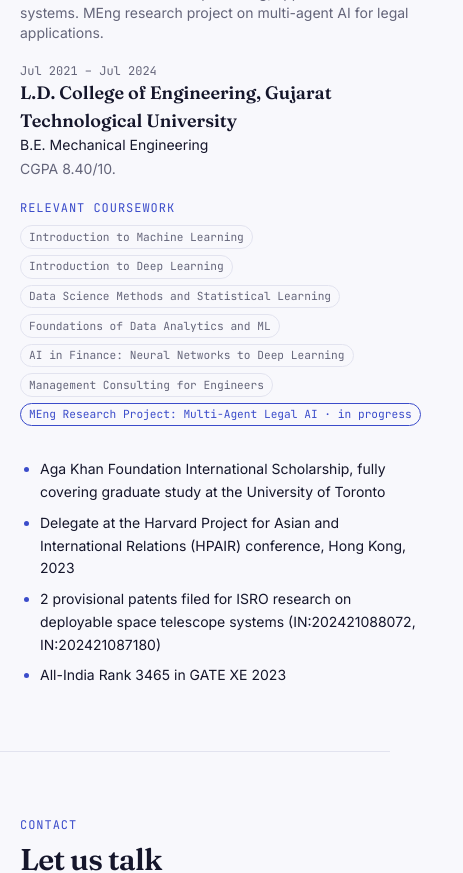
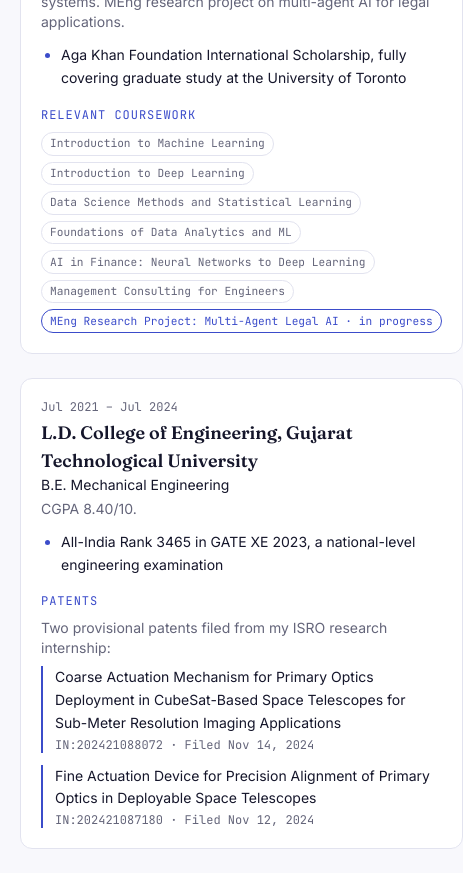
Before and after one commit to sohenpatel22/portfolio, a Next.js app: page / in a window 390 px wide. Shown: the part 8480-9353 px from the top of the page, 463 px wide, since content can reach past the window. Built offline with nearby package versions, Linux system fonts and the light colour scheme; no server answers.

Commit message:
Restructure education: scholarship, GATE result and patents under their degrees

```diff
--- a/src/app/page.tsx
+++ b/src/app/page.tsx
@@ -1,7 +1,7 @@
 import fs from "node:fs";
 import path from "node:path";
 import Link from "next/link";
-import { profile, stats, experience, skills, education, achievements, coursework } from "@/data/profile";
+import { profile, stats, experience, skills, education, coursework } from "@/data/profile";
 import { majorProjects, minorProjects } from "@/data/projects";
 import { Counter } from "@/components/Counter";
 import { ProjectExplorer, MoreLabel } from "@/components/ProjectExplorer";
@@ -138,18 +138,21 @@
         </div>
       </Section>
 
-      <Section id="education" eyebrow="Background" title="Education and recognition">
-        <div className="grid gap-8 md:grid-cols-2">
-          <div className="space-y-5">
+      <Section id="education" eyebrow="Background" title="Education">
+        <div className="grid gap-6 md:grid-cols-2">
           {education.map((e) => (
-              <div key={e.school}>
+            <article key={e.school} className="card p-5">
               <p className="font-mono text-xs text-muted">{e.period}</p>
-                <h3 className="font-serif text-lg font-semibold">{e.school}</h3>
+              <h3 className="mt-1 font-serif text-lg font-semibold">{e.school}</h3>
               <p className="text-sm">{e.degree}</p>
               <p className="mt-1 text-sm text-muted">{e.note}</p>
-              </div>
-            ))}
-            <div>
+              {e.highlights.length > 0 && (
+                <ul className="mt-3 list-disc space-y-1.5 pl-5 text-sm leading-relaxed marker:text-accent">
+                  {e.highlights.map((h) => <li key={h}>{h}</li>)}
+                </ul>
+              )}
+              {e.showCoursework && (
+                <div className="mt-4">
                   <h4 className="eyebrow mb-2">Relevant coursework</h4>
                   <div className="flex flex-wrap gap-1.5">
                     {coursework.map((c) => (
@@ -160,10 +163,23 @@
                     ))}
                   </div>
                 </div>
+              )}
+              {e.patents && (
+                <div className="mt-4">
+                  <h4 className="eyebrow mb-2">Patents</h4>
+                  <p className="text-sm text-muted">{e.patents.intro}</p>
+                  <ul className="mt-2 space-y-3 text-sm leading-relaxed">
+                    {e.patents.items.map((pt) => (
+                      <li key={pt.number} className="border-l-2 border-accent pl-3">
+                        {pt.title}
+                        <span className="mt-0.5 block font-mono text-xs text-muted">{pt.number} · Filed {pt.filed}</span>
+                      </li>
+                    ))}
+                  </ul>
                 </div>
-          <ul className="list-disc space-y-2 pl-5 text-sm leading-relaxed marker:text-accent">
-            {achievements.map((a) => <li key={a}>{a}</li>)}
-          </ul>
+              )}
+            </article>
+          ))}
         </div>
       </Section>
 
--- a/src/data/profile.ts
+++ b/src/data/profile.ts
@@ -170,18 +170,48 @@
   { group: "MLOps & Deployment", items: ["Git / GitHub", "Docker", "FastAPI", "MLflow", "DVC", "pytest", "CI/CD", "AWS (S3, EC2, SageMaker, Bedrock)"] },
 ];
 
-export const education = [
+export type Education = {
+  school: string;
+  degree: string;
+  period: string;
+  note: string;
+  highlights: string[];
+  patents?: { intro: string; items: { title: string; number: string; filed: string }[] };
+  showCoursework?: boolean;
+};
+
+export const education: Education[] = [
   {
     school: "University of Toronto",
     degree: "Master of Engineering, Data Analytics and Machine Learning",
     period: "Sep 2025 – Expected Jan 2027",
     note: "GPA 3.81/4.0. Focus on deep learning, applied ML and LLM systems. MEng research project on multi-agent AI for legal applications.",
+    highlights: [
+      "Aga Khan Foundation International Scholarship, fully covering graduate study at the University of Toronto",
+    ],
+    showCoursework: true,
   },
   {
     school: "L.D. College of Engineering, Gujarat Technological University",
     degree: "B.E. Mechanical Engineering",
     period: "Jul 2021 – Jul 2024",
     note: "CGPA 8.40/10.",
+    highlights: ["All-India Rank 3465 in GATE XE 2023, a national-level engineering examination"],
+    patents: {
+      intro: "Two provisional patents filed from my ISRO research internship:",
+      items: [
+        {
+          title: "Coarse Actuation Mechanism for Primary Optics Deployment in CubeSat-Based Space Telescopes for Sub-Meter Resolution Imaging Applications",
+          number: "IN:202421088072",
+          filed: "Nov 14, 2024",
+        },
+        {
+          title: "Fine Actuation Device for Precision Alignment of Primary Optics in Deployable Space Telescopes",
+          number: "IN:202421087180",
+          filed: "Nov 12, 2024",
+        },
+      ],
+    },
   },
 ];
 
@@ -194,10 +224,3 @@
   { name: "Management Consulting for Engineers" },
   { name: "MEng Research Project: Multi-Agent Legal AI", inProgress: true },
 ];
-
-export const achievements = [
-  "Aga Khan Foundation International Scholarship, fully covering graduate study at the University of Toronto",
-  "Delegate at the Harvard Project for Asian and International Relations (HPAIR) conference, Hong Kong, 2023",
-  "2 provisional patents filed for ISRO research on deployable space telescope systems (IN:202421088072, IN:202421087180)",
-  "All-India Rank 3465 in GATE XE 2023",
-];
```
Lines whose indentation alone changed are shown as unchanged.
